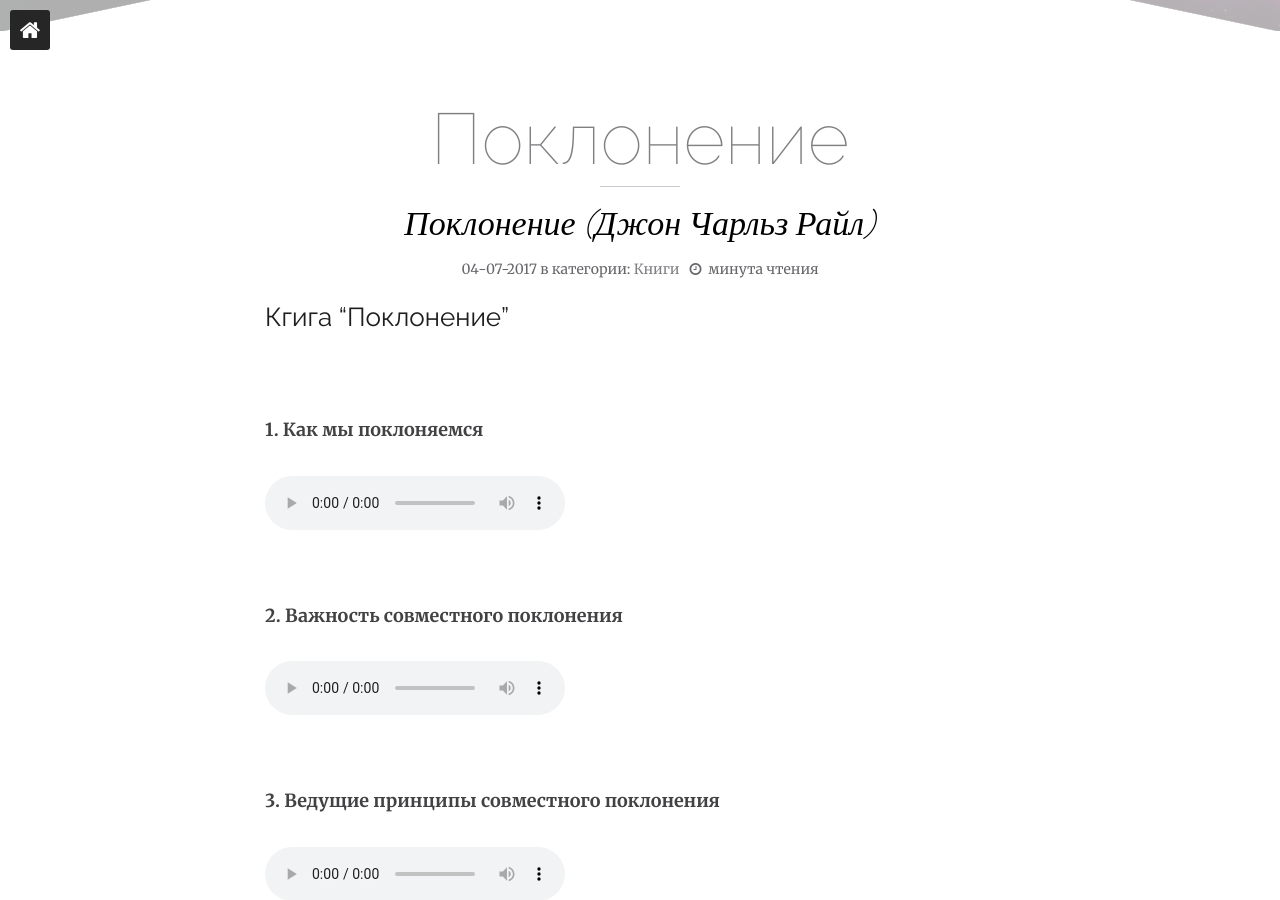
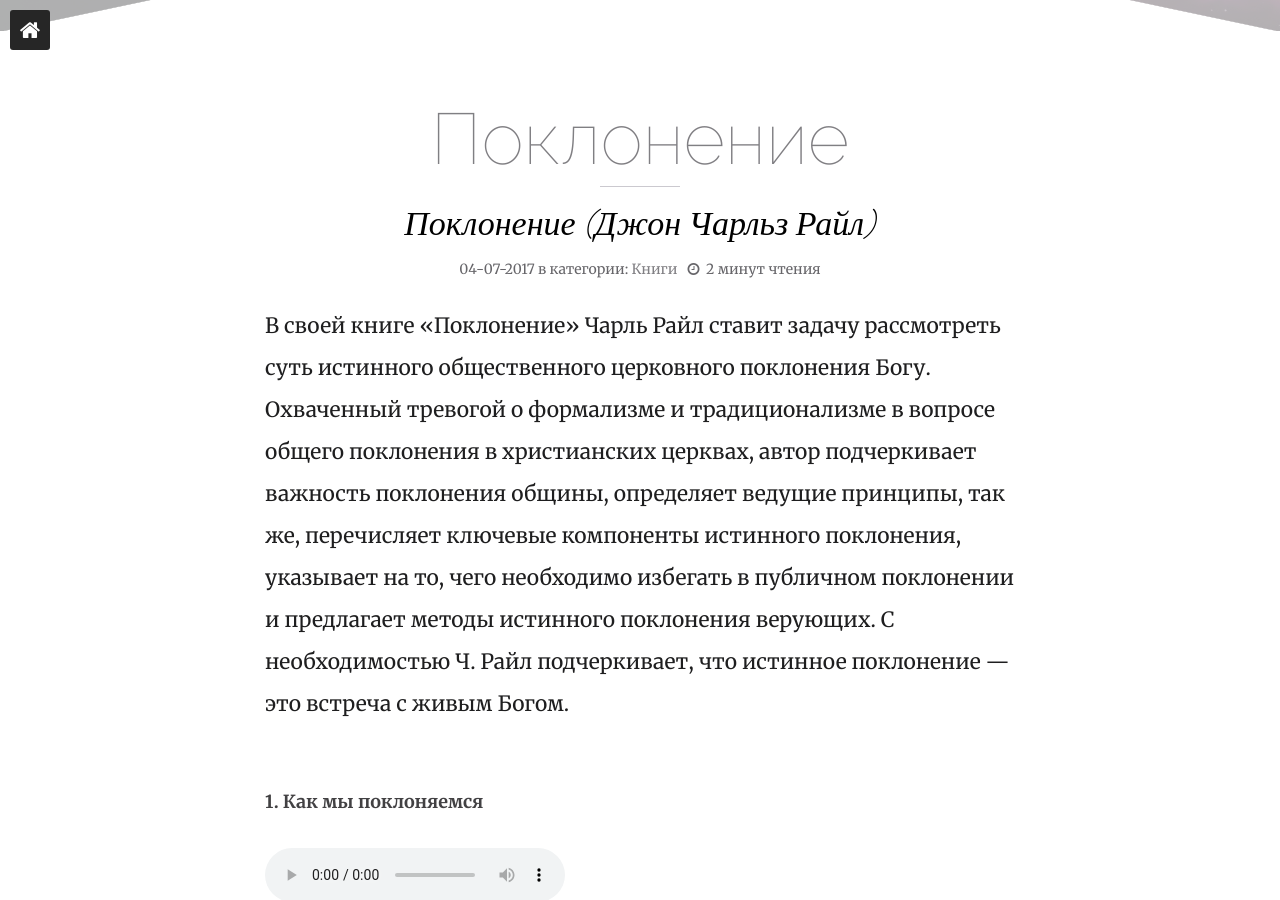
Before and after one commit to kupolua/audio-website, a Jekyll site: the page built from _posts/2017-07-04-worship.md, in a window 1280 px wide and 900 px high, scrolled down 509 px. Built offline with Jekyll 4.4.1, drawn with Linux system fonts in a browser that asks for light colours.

Commit message:
Update 2017-07-04-worship.md

```diff
--- a/_posts/2017-07-04-worship.md
+++ b/_posts/2017-07-04-worship.md
@@ -11,9 +11,10 @@ comments: false
 mathjax:
 ---
 
-## Кгига "Поклонение"
+В своей книге «Поклонение» Чарль Райл ставит задачу рассмотреть суть истинного общественного церковного поклонения Богу. Охваченный тревогой о формализме и традиционализме в вопросе общего поклонения в христианских церквах, автор подчеркивает важность поклонения общины, определяет ведущие принципы, так же, перечисляет ключевые компоненты истинного поклонения, указывает на то, чего необходимо избегать в публичном поклонении и предлагает методы истинного поклонения верующих. С необходимостью Ч. Райл подчеркивает, что истинное поклонение — это встреча с живым Богом.
 <br/>
 <br/>
+
 **1. Как мы поклоняемся**
 <audio controls>
     <source src="https://s3.amazonaws.com/audiobooks.deepidea.cloud/ryle_worship/01_how_we_worship.mp3" type="audio/mpeg"/>
```
